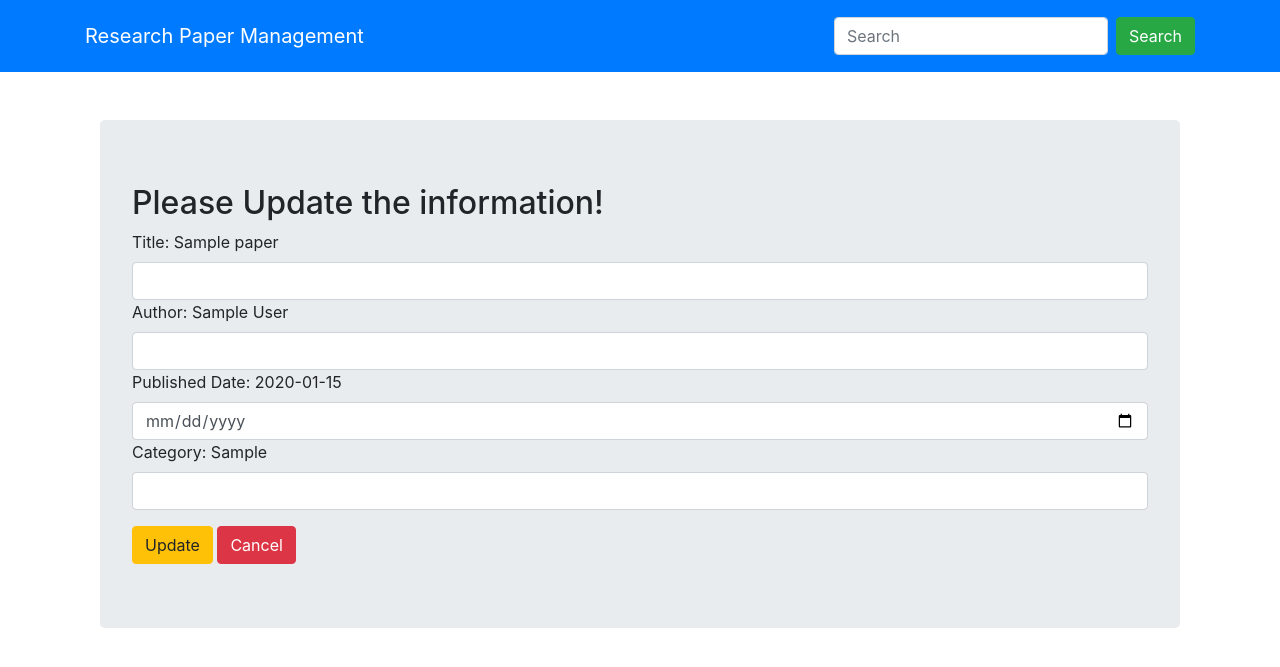
After one commit to prabesh012/crud_app, a Flask app: page /update/1 in a window 1280 px wide. The commit adds this page. Shown: the top 667 px of the page. Run offline with Flask 2, Linux system fonts and the light colour scheme; tables that the repository leaves empty hold one stand-in row (values such as "Sample post").

Commit message:
CRUD functionality complete

```diff
--- a/application.py
+++ b/application.py
@@ -1,13 +1,14 @@
-from flask import Flask, render_template, request, redirect
+from forms import AddForm, DelForm, UpdateForm
+from flask import Flask, render_template, request, redirect, url_for
 import os
 from flask_sqlalchemy import SQLAlchemy
 from flask_migrate import Migrate
-from datetime import date, datetime
 
 basedir = os.path.abspath(os.path.dirname(__file__))
 
 app = Flask(__name__)
 
+app.config['SECRET_KEY'] = 'mysecretkey'
 app.config['SQLALCHEMY_DATABASE_URI'] = 'sqlite:///'+os.path.join(basedir,'database.sqlite')
 app.config['SQLALCHEMY_TRACK_MODIFICATIONS'] = False
 
@@ -42,28 +43,59 @@ def index():
     papers = Paper.query.all()
     return render_template("index.html",papers=papers)
 
-@app.route("/addpaper")
+@app.route("/addpaper",methods=['GET','POST'])
 def addpaper():
-    return render_template("addpaper.html")
+    form = AddForm()
+    if form.validate_on_submit():
+        title = form.title.data
+        author = form.author.data
+        publish_date = form.publish_date.data
+        category = form.category.data
+        form.category.data=''
+        form.publish_date.data=''
+        form.author.data=''
+        form.title.data=''
+        paper = Paper(title,author,publish_date,category)
+        db.session.add(paper)
+        db.session.commit()
+        return redirect(url_for('index'))
+    return render_template("addpaper.html",form=form)
+
+@app.route('/papers/<int:id>',methods=["GET"])
+def papers(id):
+    paper = Paper.query.get(id)
+    return render_template("paper.html",paper=paper)
+
 
 # @app.route("/search")
 # def search():
 
-@app.route("/create")
-def create():
-    title = request.args.get("title")
-    author = request.args.get("author")
-    publish_date = request.args.get("publish_date")
-    publish_date = datetime.strptime(publish_date,"%Y-%m-%d").date()
-    category = request.args.get("category")
-    paper = Paper(title,author,publish_date,category)
-    db.session.add(paper)
-    db.session.commit()
-    return redirect("/")
+@app.route("/update/<int:id>",methods=['GET','POST'])
+def update(id):
+    form = UpdateForm()
+    form.id = id
+    paper = Paper.query.get_or_404(id)
+    print(paper)
+    if form.validate_on_submit():
+        paper.title = form.title.data
+        paper.author = form.author.data
+        paper.publish_date = form.publish_date.data
+        paper.category = form.category.data
+        db.session.commit()
+        return redirect(url_for('index'))
+    return render_template('update.html',form=form,paper=paper)
 
-# @app.route("/update")
-# def update():
 
+@app.route("/delete/<int:id>",methods=['GET','POST'])
+def delete(id):
+    form = DelForm()
+    form.id = id
+    paper = Paper.query.get(id)
+    if form.validate_on_submit():
+        db.session.delete(paper)
+        db.session.commit()
+        return redirect(url_for('index'))
+    return render_template('delete.html',form=form,paper=paper)
 
 @app.errorhandler(404)
 def page_not_found(e):
--- /dev/null
+++ b/forms.py
@@ -0,0 +1,21 @@
+from flask_wtf import FlaskForm
+from wtforms import StringField, IntegerField, SubmitField, DateField
+
+class AddForm(FlaskForm):
+    title = StringField('Title')
+    author = StringField('Author')
+    publish_date = DateField('Published Date')
+    category = StringField('Category')
+    submit = SubmitField('Submit')
+
+class DelForm(FlaskForm):
+    id = IntegerField()
+    submit = SubmitField("Delete")
+
+class UpdateForm(FlaskForm):
+    id = IntegerField()
+    title = StringField('Title')
+    author = StringField('Author')
+    publish_date = DateField('Published Date')
+    category = StringField('Category')
+    submit = SubmitField('Update')
--- a/requirements.txt
+++ b/requirements.txt
@@ -3,6 +3,7 @@ click==8.0.1
 Flask==2.0.1
 Flask-Migrate==3.0.0
 Flask-SQLAlchemy==2.5.1
+Flask-WTF==0.15.1
 greenlet==1.1.0
 itsdangerous==2.0.1
 Jinja2==3.0.1
@@ -13,3 +14,4 @@ python-editor==1.0.4
 six==1.16.0
 SQLAlchemy==1.4.15
 Werkzeug==2.0.1
+WTForms==2.3.3
--- a/templates/404error.html
+++ b/templates/404error.html
@@ -1,4 +1,5 @@
 {% extends "layoutmain.html" %}
+{% block title %} Error 404 {% endblock %}
 {% block body %}
 <div class="jumbotron">
   <div class="container">
--- a/templates/layout.html
+++ b/templates/layout.html
@@ -3,7 +3,7 @@
 <div class="header">
   <nav class="navbar navbar-expand-lg navbar-light bg-primary pt-3 pb-3">
     <div class="container">
-      <a class="navbar-brand text-white" href="#">Research Paper Management</a>
+      <a class="navbar-brand text-white" href="{{url_for('index')}}">Research Paper Management</a>
       <button
         class="navbar-toggler"
         type="button"
--- a/templates/layoutmain.html
+++ b/templates/layoutmain.html
@@ -10,12 +10,6 @@
       integrity="sha384-B0vP5xmATw1+K9KRQjQERJvTumQW0nPEzvF6L/Z6nronJ3oUOFUFpCjEUQouq2+l"
       crossorigin="anonymous"
     />
-    <script src="https://ajax.googleapis.com/ajax/libs/jquery/3.6.0/jquery.min.js"></script>
-    <script
-      src="https://cdn.jsdelivr.net/npm/bootstrap@4.6.0/dist/js/bootstrap.min.js"
-      integrity="sha384-+YQ4JLhjyBLPDQt//I+STsc9iw4uQqACwlvpslubQzn4u2UU2UFM80nGisd026JF"
-      crossorigin="anonymous"
-    ></script>
     <link rel="stylesheet" href="https://cdnjs.cloudflare.com/ajax/libs/font-awesome/4.7.0/css/font-awesome.min.css">
     <link rel="stylesheet" href="{{ url_for('static',filename='style.css') }}" />
     <title>{% block title %}{% endblock %}</title>
@@ -23,5 +17,11 @@
   <body>
     {% block body %}
     {% endblock %}
+    <script src="https://ajax.googleapis.com/ajax/libs/jquery/3.6.0/jquery.min.js"></script>
+    <script
+      src="https://cdn.jsdelivr.net/npm/bootstrap@4.6.0/dist/js/bootstrap.min.js"
+      integrity="sha384-+YQ4JLhjyBLPDQt//I+STsc9iw4uQqACwlvpslubQzn4u2UU2UFM80nGisd026JF"
+      crossorigin="anonymous"
+    ></script>
   </body>
 </html>
--- /dev/null
+++ b/templates/update.html
@@ -0,0 +1,19 @@
+{% extends "layout.html" %} {% block title %} Update a paper {% endblock %} {% block content %}
+<div class="container">
+  <div class="jumbotron">
+    <h2>Please Update the information!</h2>
+    <form action="{{ url_for('update',id=form.id)}}" method="POST">
+      {{form.hidden_tag()}} {{form.title.label}}: {{paper.title}}
+      {{form.title(class="form-control")}}
+      {{form.author.label}}: {{paper.author}}
+      {{form.author(class="form-control")}}
+      {{form.publish_date.label}}: {{paper.publish_date}}
+      {{form.publish_date(class="form-control",type="date")}}
+      {{form.category.label}}: {{paper.category}}
+      {{form.category(class="form-control")}}
+      {{form.submit(class="btn btn-warning mt-3")}}
+      <a href="{{ url_for('index') }}" class="btn btn-danger mt-3">Cancel</a>
+    </form>
+  </div>
+</div>
+{% endblock %}
```
Also changed, not shown: models.py (added, +33 -0 lines), templates/addpaper.html (+13 -24 lines), templates/delete.html (added, +18 -0 lines), templates/index.html (+6 -12 lines), templates/paper.html (added, +14 -0 lines), 1 other file.
